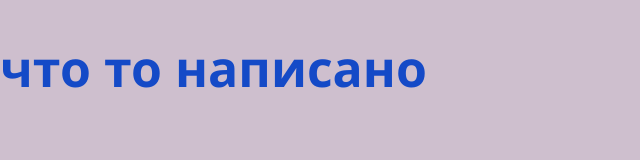
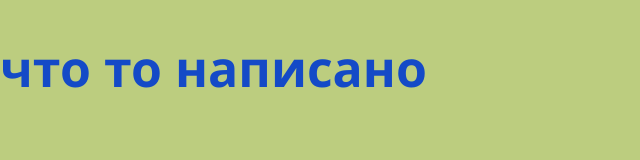
Before and after one commit to maxmincz/first-project, a plain HTML site: page index.html in a window 1280 px wide. Shown: the whole page, without its empty margins (0-640 px from the left). Drawn offline with Linux system fonts and the light colour scheme.

Commit message:
поменял фон на желтый

```diff
--- a/style.css
+++ b/style.css
@@ -3,7 +3,7 @@ body {
   font-family: "inter", sans-serif;
   font-weight: 400;
 
-  background-color: #cebfce;
+  background-color: #bccd7f;
 }
 
 h1,
```
